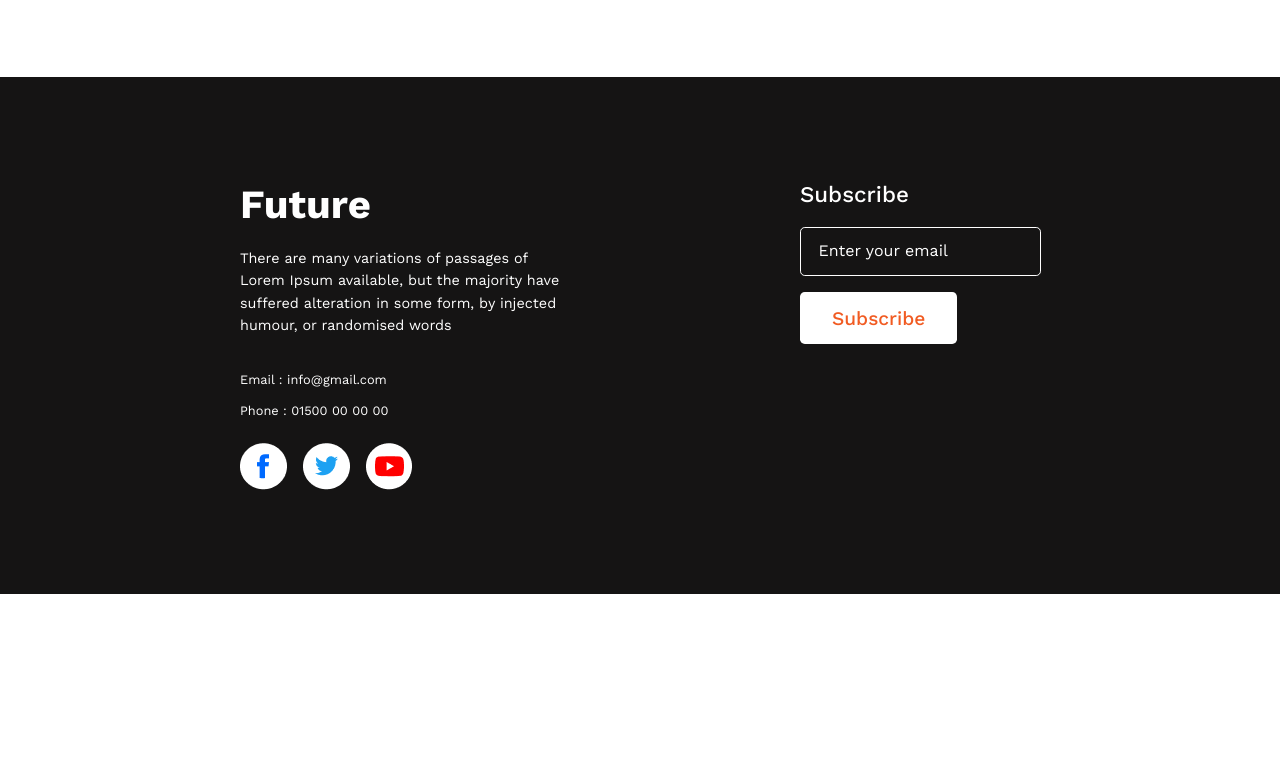
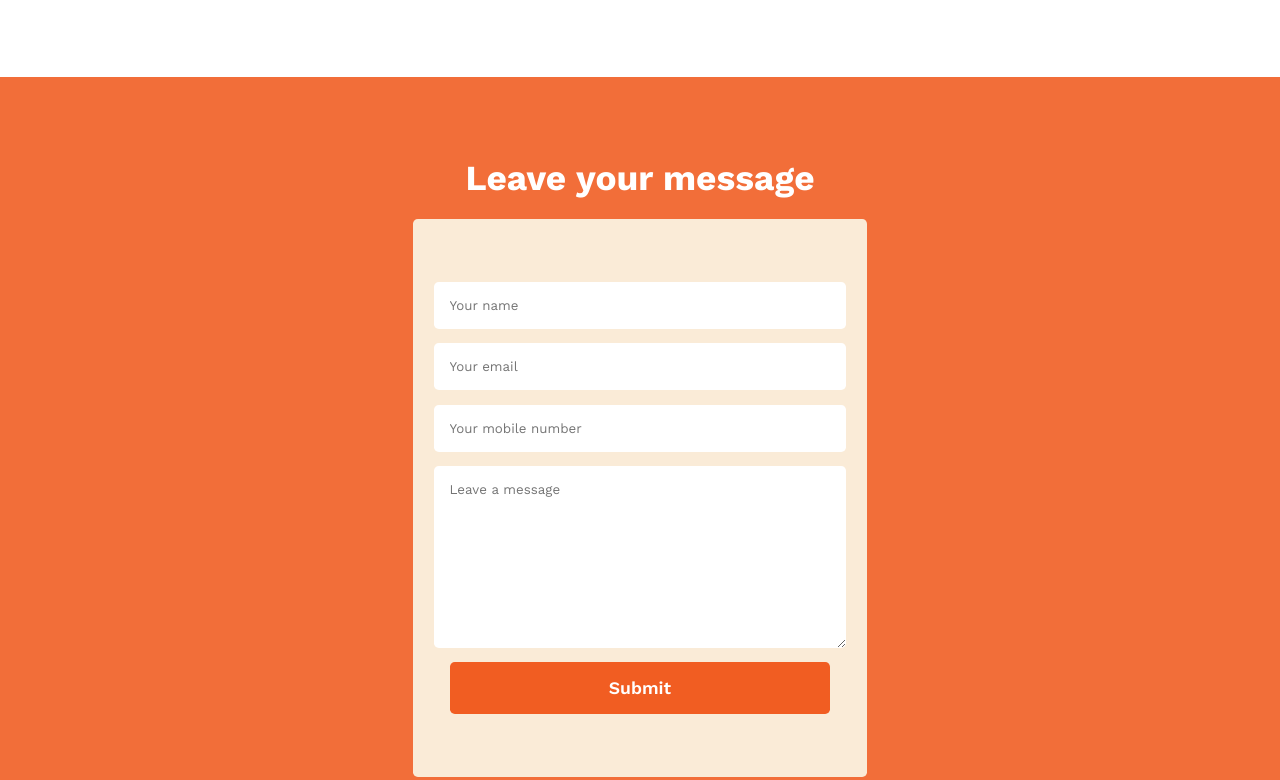
Before and after one commit to Rashed967/creative-zone, a plain HTML site: page index.html in a window 1280 px wide. Shown: the part 1882-2662 px from the top of the page. Before the commit the page ends 2476 px from the top, so only its background shows below. Drawn offline with nearby package versions, Linux system fonts and the light colour scheme.

Commit message:
form section added /extra

```diff
--- a/index.html
+++ b/index.html
@@ -83,6 +83,20 @@
             </div>
         </section>
 
+        <!-- form section html start  -->
+        <section class="form-section">
+            <h2 class="section-title">Leave your message</h2>
+            <div class="form-area">
+                <form action="">
+                    <input type="text" name="" id="" placeholder="Your name">
+                    <input type="email" name="" id="" placeholder="Your email">
+                    <input type="number" name="" id="" placeholder="Your mobile number">
+                    <textarea name="" id="" cols="30" rows="10" placeholder="Leave a message"></textarea>
+                    <input type="submit" value="Submit">
+                </form>
+            </div>
+        </section>
+
         <!-- footer section html start  -->
         <footer>
             <div class="footer-content">
--- a/styles/creative-zone.css
+++ b/styles/creative-zone.css
@@ -1,25 +1,27 @@
 /* global css */
-*{
+* {
     margin: 0;
     padding: 0;
     font-family: 'Work Sans', sans-serif;
 }
 
-a{
+a {
     text-decoration: none;
 }
 
-ul li{
+ul li {
     list-style: none;
 }
 
-.primary-btn{
+.primary-btn {
     background-color: #F15B22;
     padding: .7rem 1rem;
     border: 0;
     border-radius: .2rem;
+    cursor: pointer;
 }
-.primary-btn a{
+
+.primary-btn a {
     color: #FFFFFF;
     font-size: 1.1rem;
     font-weight: 500;
@@ -32,7 +34,7 @@ ul li{
 /* white color color: #FFFFFF; */
 
 /* banner part css start  */
-.banner{
+.banner {
     background-image: url(../images/banner/banner2.png);
     background-position: center;
     background-repeat: no-repeat;
@@ -40,12 +42,14 @@ ul li{
     padding: 10% 10% 10% 60%;
     text-align: right;
 }
-.section-title{
+
+.section-title {
     font-size: 3rem;
     color: #151414;
     font-weight: 700;
 }
-.section-description{
+
+.section-description {
     font-size: .9rem;
     padding: 1.2rem 0;
     line-height: 1.4rem;
@@ -53,54 +57,62 @@ ul li{
 }
 
 /* failures section css start  */
-.failures{
+.failures {
     display: flex;
     padding: 6rem 2rem;
     justify-content: center;
     gap: 4rem;
 }
-.failures-img{
+
+.failures-img {
     width: 40%;
     text-align: right;
 }
-.failures-content{
+
+.failures-content {
     width: 25%;
     margin-top: 6rem;
     padding-top: 6rem;
     padding-right: 1rem;
     margin-right: 6rem;
 }
-.failures-img img{
+
+.failures-img img {
     width: 75%;
 }
-.failures-content .section-title{
+
+.failures-content .section-title {
     font-size: 1.9rem;
 }
-.failures-content .section-description{
+
+.failures-content .section-description {
     font-size: .8rem;
     margin-bottom: -.2rem;
 }
-.failures-content ul li{
+
+.failures-content ul li {
     font-size: .8rem;
     margin: .4rem 0;
     color: #737272;
 }
 
 /* planes section css start */
-.planes{
+.planes {
     text-align: center;
 }
-.planes .section-title{
+
+.planes .section-title {
     font-size: 2.2rem;
 
 }
-.planes-container{
+
+.planes-container {
     display: flex;
     justify-content: space-between;
     padding: 2rem 20%;
 }
 
-.plane .plane-title{
+.plane .plane-title {
     font-size: 1.3rem;
     color: #151414;
     font-weight: 700;
@@ -114,84 +126,137 @@ ul li{
 }
 
 /* call now section css start */
-.call-now-banner{
+.call-now-banner {
     /* background-color: aqua; */
     width: 60%;
     margin: 4rem auto;
     padding: 2.3rem 3rem;
     background-image: url('../images/watch.png'), url('../images/gradient2.png');
     background-repeat: no-repeat;
-    background-blend-mode:multiply;
+    background-blend-mode: multiply;
     border-radius: .3rem;
     background-position: center;
     background-size: cover;
     margin-bottom: 5rem;
 }
-.call-now-content{
+
+.call-now-content {
     width: 50%;
 }
-.call-now-title{
+
+.call-now-title {
     font-size: 2.2rem;
     color: #FFFFFF;
     font-weight: 700;
     margin: .8rem 0 1.5rem;
 }
-.call-now-btn{
+
+.call-now-btn {
     background-color: #fff;
     border: 0;
     border-radius: .2rem;
     padding: .9rem 1.5rem;
+    cursor: pointer;
 }
-.call-now-btn a{
+
+.call-now-btn a {
     color: #F15B22;
     font-size: 1.1rem;
     font-weight: 500;
 }
 
+/* from section css start  */
+.form-section{
+    padding: 5rem 0 6rem;
+    background-color: #f15d22e4;
+}
+.form-section .section-title{
+    color: #fff;
+    text-align: center;
+    font-size: 2.2rem;
+    margin-bottom: 1.3rem;
+}
+.form-area{
+    width: 35%;
+    margin: 0 auto;
+    background-color: antiquewhite;
+    padding: 3rem .2rem;
+    border-radius: .3rem;
+
+}
+.form-area input,.form-area textarea{
+    display: block;
+    width: 85%;
+    margin: .9rem auto;
+    padding: 1rem;
+    border: 0;
+    border-radius: .3rem;
+}
+.form-area input[type="submit"]{
+    /* padding: 0; */
+    background-color: #f15d22;
+    color: #fff;
+    font-size: 1.1rem;
+    font-weight: 600;
+    cursor: pointer;
+}
+
 /*footer section css start */
- footer{
+footer {
     background-color: #151414;
     display: flex;
     padding: 6.5rem 15rem;
     justify-content: space-between;
 }
+
 /* .footer-content .section-title .section-description, ul>li, .footer-form .section-title{
     color: #fff;
 } */
-.footer-content{
+.footer-content {
     width: 40%;
 }
-.footer-form{
+
+.footer-form {
     width: 30%;
 }
-.footer-content .section-title{
+
+.footer-content .section-title {
     font-size: 2.5rem;
     color: #fff;
 }
-.footer-content .section-description{
+
+.footer-content .section-description {
     font-size: .9rem;
     font-weight: 300;
     color: #fff;
 }
-.footer-content ul li{
+
+.footer-content ul li {
     margin: 1rem 0;
     font-size: .8rem;
     color: #fff;
 }
-.footer-social{
+
+.footer-social {
     display: flex;
     gap: 1rem;
     margin-top: 1.6rem;
 }
-.footer-form .section-title{
+.footer-social img{
+    cursor: pointer;
+}
+
+.footer-form .section-title {
     font-size: 1.4rem;
     font-weight: 500;
     color: #fff;
 }
-.footer-form input{
+
+.footer-form input {
     display: block;
 }
-.footer-form input[type="email"]{
+
+.footer-form input[type="email"] {
     width: 85%;
     padding: 1rem 1.1rem;
     border: 1px solid #fff;
@@ -201,11 +266,13 @@ ul li{
     margin-bottom: 1rem;
     color: #fff;
 }
-.footer-form input[type="email"]::placeholder{
+
+.footer-form input[type="email"]::placeholder {
     font-size: 1rem;
     color: #fff;
 }
-.footer-form input[type="submit"]{
+
+.footer-form input[type="submit"] {
     background-color: #fff;
     border: 0;
     border-radius: .3rem;
@@ -213,4 +280,5 @@ ul li{
     color: #F15B22;
     font-size: 1.2rem;
     font-weight: 500;
+    cursor: pointer;
 }
```
